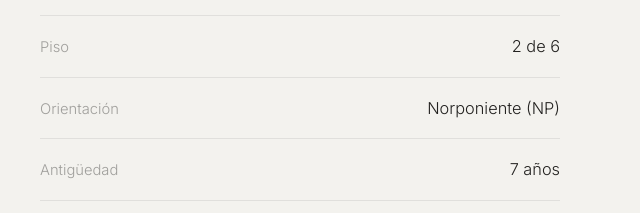
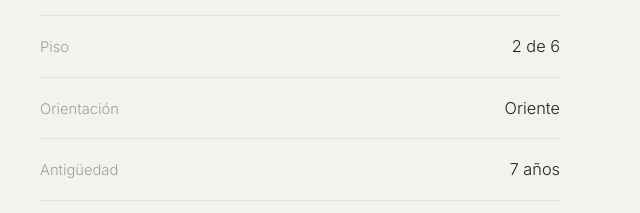
Before and after one commit to ignaciodisio-crypto/umhaus, a plain HTML site: page propiedades/manquehue/index.html in a window 1280 px wide. Shown: the part 1705-1918 px from the top of the page, 640-1280 px from the left. Drawn offline with Linux system fonts and the light colour scheme.

Commit message:
Manquehue: orientación oriente
Co-Authored-By: Claude Opus 5.5 <noreply@anthropic.com>
Claude-Session: https://claude.ai/code/session_01KqdLxVZ8tVu4XsTqt3LR4e

```diff
--- a/propiedades/manquehue/index.html
+++ b/propiedades/manquehue/index.html
@@ -226,7 +226,7 @@
           <div class="row"><span class="k">Estacionamientos</span><span class="v">2 subterráneos</span></div>
           <div class="row"><span class="k">Bodega</span><span class="v">1</span></div>
           <div class="row"><span class="k">Piso</span><span class="v">2 de 6</span></div>
-          <div class="row"><span class="k">Orientación</span><span class="v">Norponiente (NP)</span></div>
+          <div class="row"><span class="k">Orientación</span><span class="v">Oriente</span></div>
           <div class="row"><span class="k">Antigüedad</span><span class="v">7 años</span></div>
           <div class="row"><span class="k">Calefacción</span><span class="v">Losa radiante</span></div>
           <div class="row"><span class="k">Gastos comunes</span><span class="v">Desde $290.000</span></div>
```
